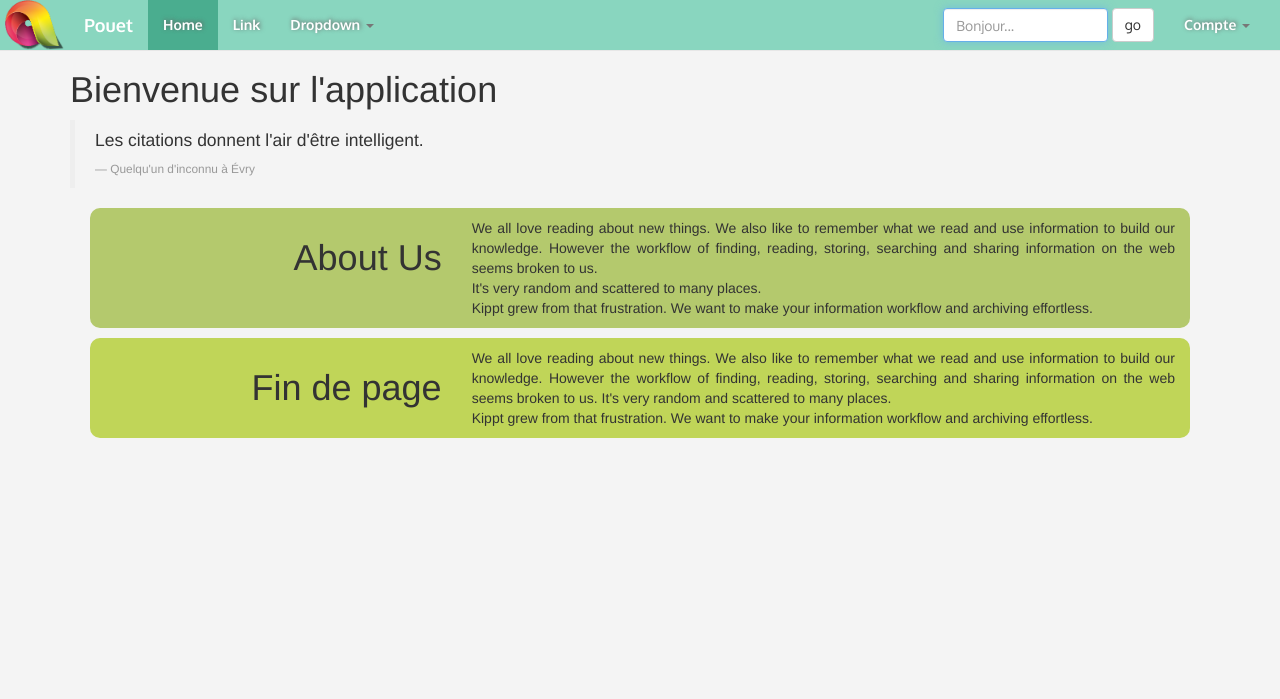
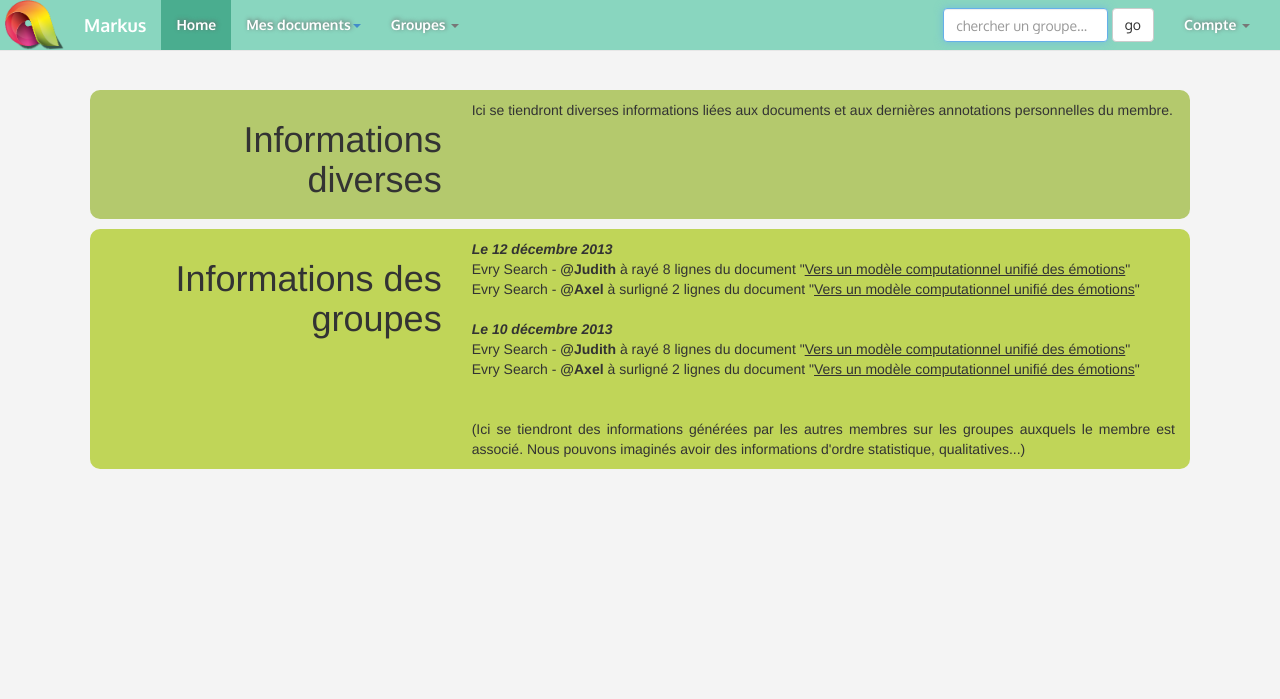
Before and after one commit to indydedeken/codeigniter, a CodeIgniter app: page /markus/index.php/home/index in a window 1280 px wide. Shown: the top 699 px of the page. Run offline with CodeIgniter, Linux system fonts and the light colour scheme.

Commit message:
Maquette
Mise à jour pour la maquette

```diff
--- a/application/views/header.php
+++ b/application/views/header.php
@@ -39,7 +39,7 @@
         </button>
         <a class="navbar-logo" href="<?=base_url('home')?>">
         	<img id="logo" src="<?=base_url()?>/asset/img/logo.png" title="logo from http://drbl.in/bjYW"/></a>
-        <a class="navbar-brand" href="<?=base_url('home')?>">Pouet</a>
+        <a class="navbar-brand" href="<?=base_url('home')?>">Markus</a>
       </div>
 
       <!-- Collect the nav links, forms, and other content for toggling -->
@@ -54,16 +54,26 @@
 
         <ul class="nav navbar-nav">
           <li class="<?php if($nav == "home") echo 'active'?>"><a href="<?=base_url('home')?>">Home</a></li>
-          <li class="<?php if($nav == "page2") echo 'active'?>"><a href="#">Link</a></li>
+          <li class="<?php if($nav == "page2") echo 'active'?>">
+          	<a href="#" class="dropdown-toggle" data-toggle="dropdown">Mes documents<b class="caret"></b></a>
+            <ul class="dropdown-menu">
+              <li><a href="#">1. Levi Strauss - Races et histoires</a></li>
+              <li><a href="#">2. Vers un modèle computationnel unifié des émo...</a></li>
+              <li><a href="#">3. Functionnal Genomics of nuclear receptors from...</a></li>
+              <li role="presentation" class="divider"></li>
+              <li><a href="#">Gestion de mes documents</a></li>
+              <li><a href="#">Uploader un document</a></li>
+            </ul>
+          </li>
           <li class="dropdown">
-            <a href="#" class="dropdown-toggle" data-toggle="dropdown">Dropdown <b class="caret"></b></a>
+            <a href="#" class="dropdown-toggle" data-toggle="dropdown">Groupes <b class="caret"></b></a>
             <ul class="dropdown-menu">
-              <li><a href="#">Action</a></li>
-              <li><a href="#">Another action</a></li>
-              <li><a href="#">Something else here</a></li>
+              <li><a href="#">1. Evry Search - IBGBI</a></li>
+              <li><a href="#">2. Fontainebleau Search</a></li>
+              <li><a href="#">3. Markus Group</a></li>
               <li role="presentation" class="divider"></li>
-              <li><a href="#">Separated link</a></li>
-              <li><a href="#">One more separated link</a></li>
+              <li><a href="#">Gestion de mes groupes</a></li>
+              <li><a href="#">Créer un groupe</a></li>
             </ul>
           </li>
         </ul>
@@ -76,7 +86,7 @@
             <?php if($this->session->userdata('logged')):?>
               <li><a href="<?=base_url('membre')?>">Profil</a></li>
               <li><a href="<?=base_url('membre')?>">Mettre à jour</a></li>
-              <li><a href="<?=base_url('membre')?>">Version Premium</a></li>
+              <li><a href="<?=base_url('membre')?>">Uploader un document</a></li>
               <li role="presentation" class="divider"></li>
               <li><a href="<?=base_url('membre/logout')?>">Déconnexion</a></li>
             <?php else:?>
@@ -87,7 +97,7 @@
         </ul>
         <form class="navbar-form navbar-right" role="search">
           <div class="form-group">
-            <input type="search" class="form-control" placeholder="Bonjour...">
+            <input type="search" class="form-control" placeholder="chercher un groupe...">
           </div>
           <button type="submit" class="btn btn-default">go</button>
         </form>
--- a/application/views/home_message.php
+++ b/application/views/home_message.php
@@ -1,19 +1,15 @@
 <div class="container">
-  <h1>Bienvenue sur l'application</h1>
-
     <!--<p class="lead">Un dicton ici, ça fait beau. Surtout sur la page : "<?=$nav?>"</p>-->
-    <blockquote>
+    <!--<blockquote>
       <p>Les citations donnent l'air d'être intelligent.</p>
-      <small>Quelqu'un d'inconnu à <cite>Évry</cite></small> </blockquote>
-
+      <small>Quelqu'un d'inconnu à <cite>Évry</cite></small> </blockquote>-->
+    <br><br>
     <div id="aboutUs" class="row annonce">
       <div class="col col-sm-3 col-md-4">
-        <h1>About Us</h1>
+        <h1>Informations diverses</h1>
       </div>
-      <div class="justify col-sm-8 col-md-8">We all love reading about new things. We also like to remember what we read and use information to build our knowledge. However the workflow of finding, reading, storing, searching and sharing information on the web seems broken to us. <br>It's very random and scattered to many places.<br>Kippt grew from that frustration. We want to make your information workflow and archiving effortless.
-        </div>
-    </div>
-    <?php if ($this->session->userdata('logged')) { ?>
+      <div class="justify col-sm-8 col-md-8">Ici se tiendront diverses informations liées aux documents et aux dernières annotations personnelles du membre.
+      <?php if ($this->session->userdata('logged')) { ?>
     <p> Id :
       <?=$this->session->userdata('id')?>
       <br>
@@ -24,12 +20,21 @@
       <?=$this->session->userdata('logged')?>
     </p>
     <?php } ?>
-
+        </div>
+    </div>
     <div id="finDePage" class="row annonce">
       <div class="col col-sm-3 col-md-4">
-        <h1>Fin de page</h1>
+        <h1>Informations des groupes</h1>
       </div>
-      <div class="justify col-sm-8 col-md-8">We all love reading about new things. We also like to remember what we read and use information to build our knowledge. However the workflow of finding, reading, storing, searching and sharing information on the web seems broken to us. It's very random and scattered to many places.<br>Kippt grew from that frustration. We want to make your information workflow and archiving effortless.
+      <div class="justify col-sm-8 col-md-8">
+      	<i><strong>Le 12 décembre 2013</strong></i><br>
+      	Evry Search - <strong>@Judith</strong> à rayé 8 lignes du document "<u>Vers un modèle computationnel unifié des émotions</u>"<br>
+        Evry Search - <strong>@Axel</strong> à surligné 2 lignes du document "<u>Vers un modèle computationnel unifié des émotions</u>"<br><br>
+        <i><strong>Le 10 décembre 2013</strong></i><br>
+      	Evry Search - <strong>@Judith</strong> à rayé 8 lignes du document "<u>Vers un modèle computationnel unifié des émotions</u>"<br>
+        Evry Search - <strong>@Axel</strong> à surligné 2 lignes du document "<u>Vers un modèle computationnel unifié des émotions</u>"<br><br>
+
+      	<br>(Ici se tiendront des informations générées par les autres membres sur les groupes auxquels le membre est associé. Nous pouvons imaginés avoir des informations d'ordre statistique, qualitatives...)
         </div>
     </div>
 </div>
```
